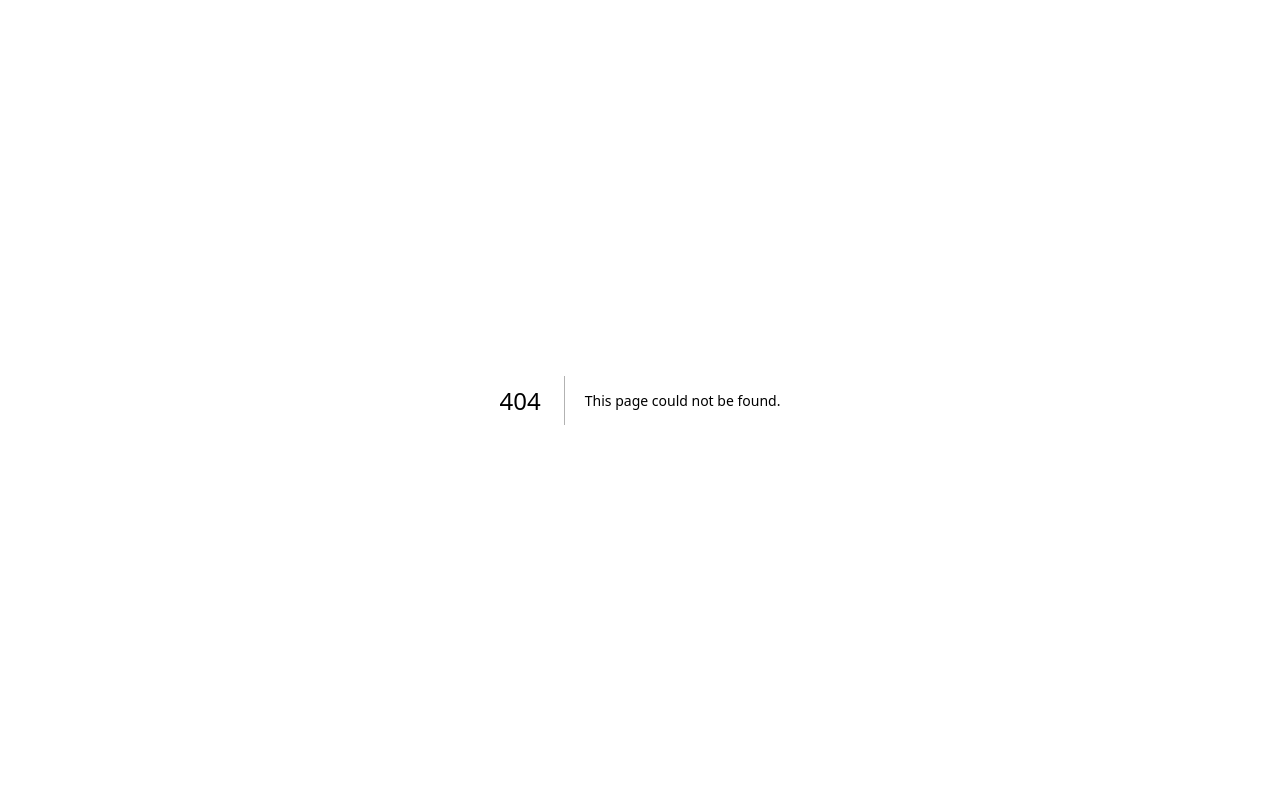
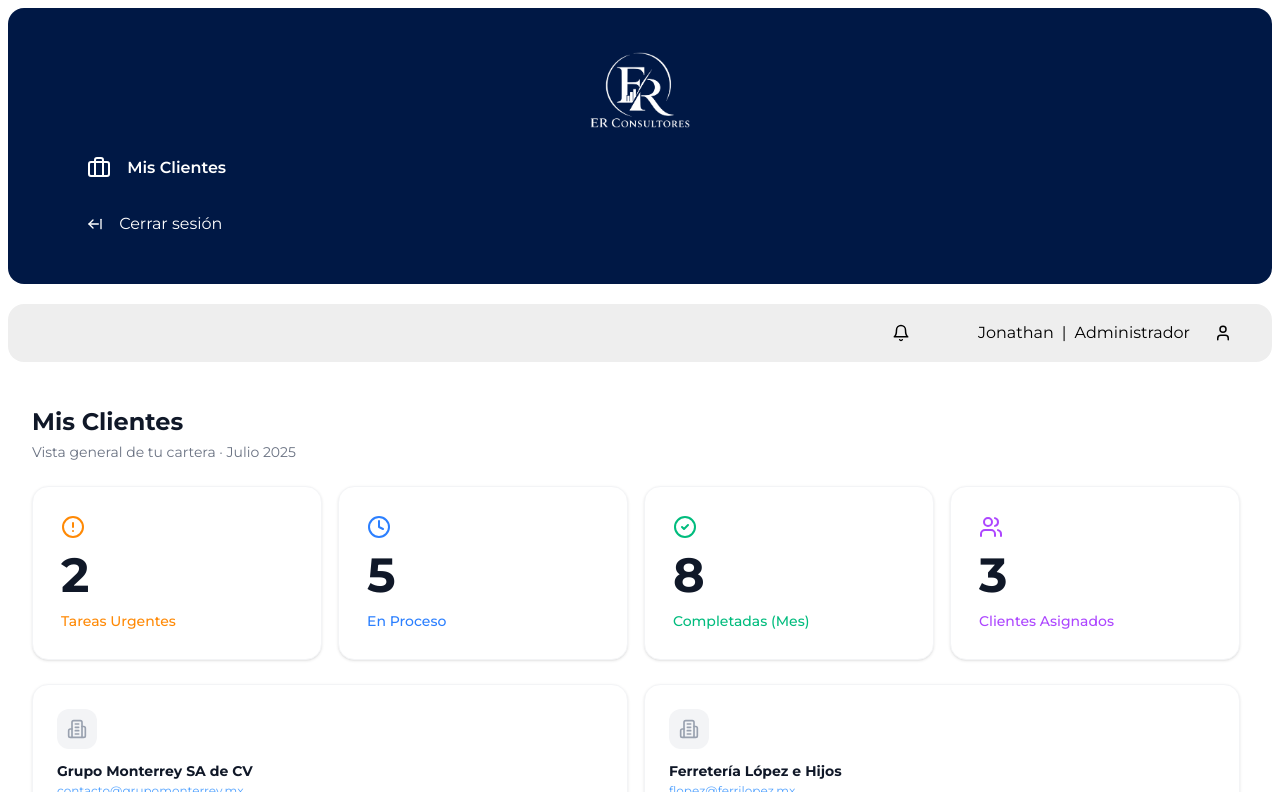
Before and after one commit to DespachoRC/despacho_rc, a Next.js app: page /contador/dashboard/clients in a window 1280 px wide. Before the commit this address had no page. Built offline with nearby package versions, Linux system fonts and the light colour scheme.

Commit message:
feat: setup accountant layout and build clients dashboard view

```diff
--- /dev/null
+++ b/app/(contador)/contador/dashboard/clients/page.tsx
@@ -0,0 +1,114 @@
+import { KpiCard } from "@/app/components/ui/KpiCard";
+import { Badge } from "@/app/components/ui/Badge";
+import {
+    LuCircleAlert,
+    LuClock,
+    LuCircleCheck,
+    LuUsers,
+    LuBuilding2,
+} from "react-icons/lu";
+
+// kpis de la vista del contador
+const kpis = [
+    { value: 2, label: "Tareas Urgentes",    color: "orange" as const, icon: <LuCircleAlert /> },
+    { value: 5, label: "En Proceso",         color: "blue"   as const, icon: <LuClock /> },
+    { value: 8, label: "Completadas (Mes)",  color: "green"  as const, icon: <LuCircleCheck /> },
+    { value: 3, label: "Clientes Asignados", color: "purple" as const, icon: <LuUsers /> },
+];
+
+// clientes asignados a la contadora — datos mock
+const clientes = [
+    {
+        id: 1,
+        nombre: "Grupo Monterrey SA de CV",
+        correo: "contacto@grupomonterrey.mx",
+        regimen: "Persona Moral",
+        regimenVariant: "blue" as const,
+        tareasPendientes: 1,
+    },
+    {
+        id: 2,
+        nombre: "Ferretería López e Hijos",
+        correo: "flopez@ferrilopez.mx",
+        regimen: "Actividades Empresariales",
+        regimenVariant: "purple" as const,
+        tareasPendientes: 1,
+    },
+    {
+        id: 3,
+        nombre: "María Elena Sandoval",
+        correo: "m.sandoval@gmail.com",
+        regimen: "RESICO - Personas Físicas",
+        regimenVariant: "teal" as const,
+        tareasPendientes: 1,
+    },
+];
+
+export default function ClientsPage() {
+    return (
+        <div className="flex flex-col gap-6 p-6">
+
+            {/* encabezado de la vista */}
+            <div>
+                <h1 className="text-2xl font-bold text-gray-900">
+                    Mis Clientes
+                </h1>
+                <p className="text-sm text-gray-500 mt-1">
+                    Vista general de tu cartera · Julio 2025
+                </p>
+            </div>
+
+            {/* fila de kpis — grid de 4 columnas */}
+            <div className="grid grid-cols-4 gap-4">
+                {kpis.map((kpi) => (
+                    <KpiCard
+                        key={kpi.label}
+                        icon={kpi.icon}
+                        value={kpi.value}
+                        label={kpi.label}
+                        color={kpi.color}
+                    />
+                ))}
+            </div>
+
+            {/* grid de tarjetas de clientes — 2 columnas */}
+            <div className="grid grid-cols-2 gap-4">
+                {clientes.map((cliente) => (
+                    <div
+                        key={cliente.id}
+                        className="bg-white rounded-2xl border border-gray-100 shadow-sm p-6 flex flex-col gap-4 hover:shadow-md transition-shadow cursor-pointer"
+                    >
+                        {/* icono y datos del cliente */}
+                        <div className="flex flex-col gap-3">
+                            <div className="w-10 h-10 bg-gray-100 rounded-xl flex items-center justify-center">
+                                <LuBuilding2 className="w-5 h-5 text-gray-400" />
+                            </div>
+
+                            <div className="flex flex-col gap-0.5">
+                                <span className="font-bold text-gray-900 text-sm">
+                                    {cliente.nombre}
+                                </span>
+                                <span className="text-xs text-blue-400">
+                                    {cliente.correo}
+                                </span>
+                            </div>
+
+                            {/* badge del regimen fiscal */}
+                            <Badge variant={cliente.regimenVariant} text={cliente.regimen} />
+                        </div>
+
+                        {/* alerta de tareas pendientes */}
+                        {cliente.tareasPendientes > 0 && (
+                            <div className="flex items-center gap-1.5 text-orange-500">
+                                <LuCircleAlert className="w-4 h-4 shrink-0" />
+                                <span className="text-xs font-medium">
+                                    {cliente.tareasPendientes} tarea pendiente de entregar
+                                </span>
+                            </div>
+                        )}
+                    </div>
+                ))}
+            </div>
+        </div>
+    );
+}
--- /dev/null
+++ b/app/(contador)/contador/dashboard/layout.tsx
@@ -0,0 +1,20 @@
+import type { Metadata } from "next";
+import { Sidebar } from "@/app/components/layout/Sidebar";
+import { Header } from "@/app/components/layout/Header";
+
+export const metadata: Metadata = {
+    title: "Portal Contador | DespachoRC",
+    description: "Portal de contador DespachoRC",
+};
+
+export default function ContadorLayout({ children }: { children: React.ReactNode }) {
+    return (
+        <div className="w-screen h-screen grid grid-cols-[300_1fr] grid-rows-[90_1fr] gap-5 p-2 overflow-hidden">
+            <Sidebar rol="contador" />
+            <Header />
+            <main className="overflow-y-auto pr-2">
+                {children}
+            </main>
+        </div>
+    );
+}
--- a/app/components/layout/Sidebar.tsx
+++ b/app/components/layout/Sidebar.tsx
@@ -12,6 +12,7 @@ import {
     LuUpload,
     LuReceiptText,
     LuChartBar,
+    LuBriefcase,
 } from "react-icons/lu";
 import Image from "next/image";
 
@@ -39,8 +40,16 @@ export function Sidebar({ rol }: SidebarProps) {
         { name: "Mis Resultados", href: "/cliente/dashboard/results", icon: LuChartBar },
     ];
 
+    // rutas del panel de contador
+    const contadorNavItems = [
+        { name: "Mis Clientes", href: "/contador/dashboard/clients", icon: LuBriefcase },
+    ];
+
     // selecciona el set de rutas segun el rol recibido
-    const navItems = rol === "cliente" ? clienteNavItems : adminNavItems;
+    const navItems =
+        rol === "cliente"  ? clienteNavItems  :
+        rol === "contador" ? contadorNavItems :
+        adminNavItems;
 
     return (
         <aside className="row-span-2 flex flex-col justify-between items-center bg-primary rounded-2xl py-8">
--- a/app/page.tsx
+++ b/app/page.tsx
@@ -27,7 +27,7 @@ const roles = [
     },
     {
         label: "Contador",
-        href: "/contador/dashboard",
+        href: "/contador/dashboard/clients",
         icon: LuCalculator,
         color: "bg-orange-600 hover:bg-orange-700",
         descripcion: "Actividades asignadas, entregables y cartera de clientes",
```
